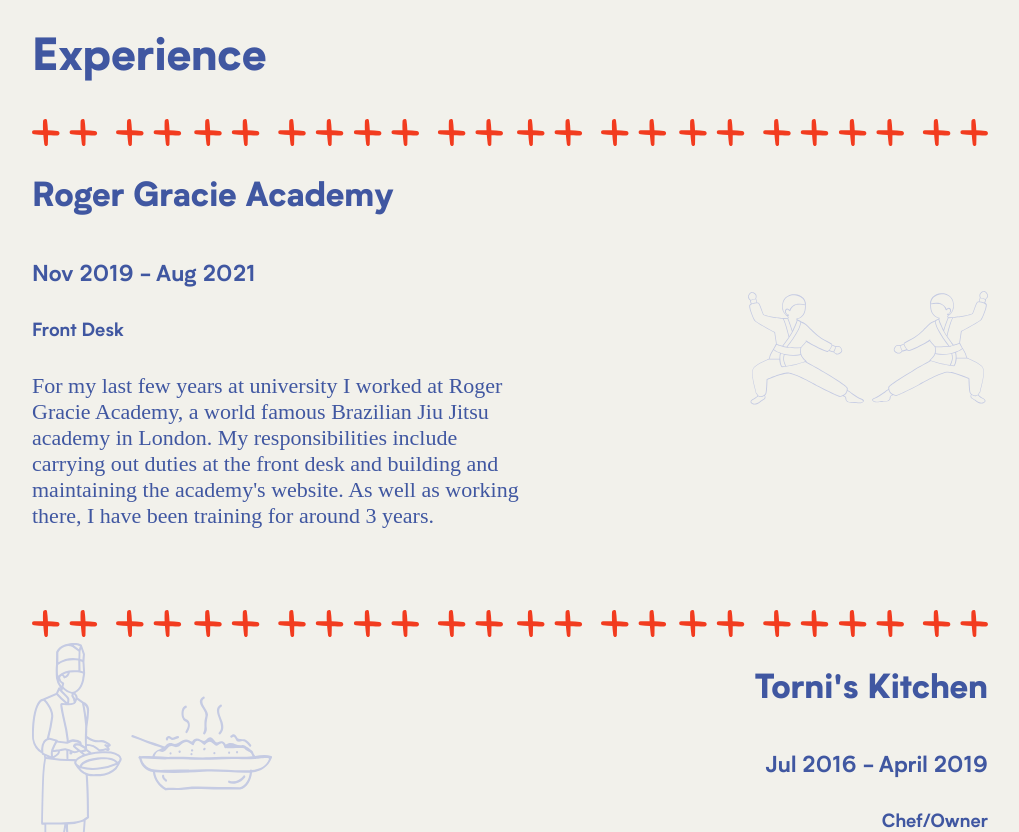
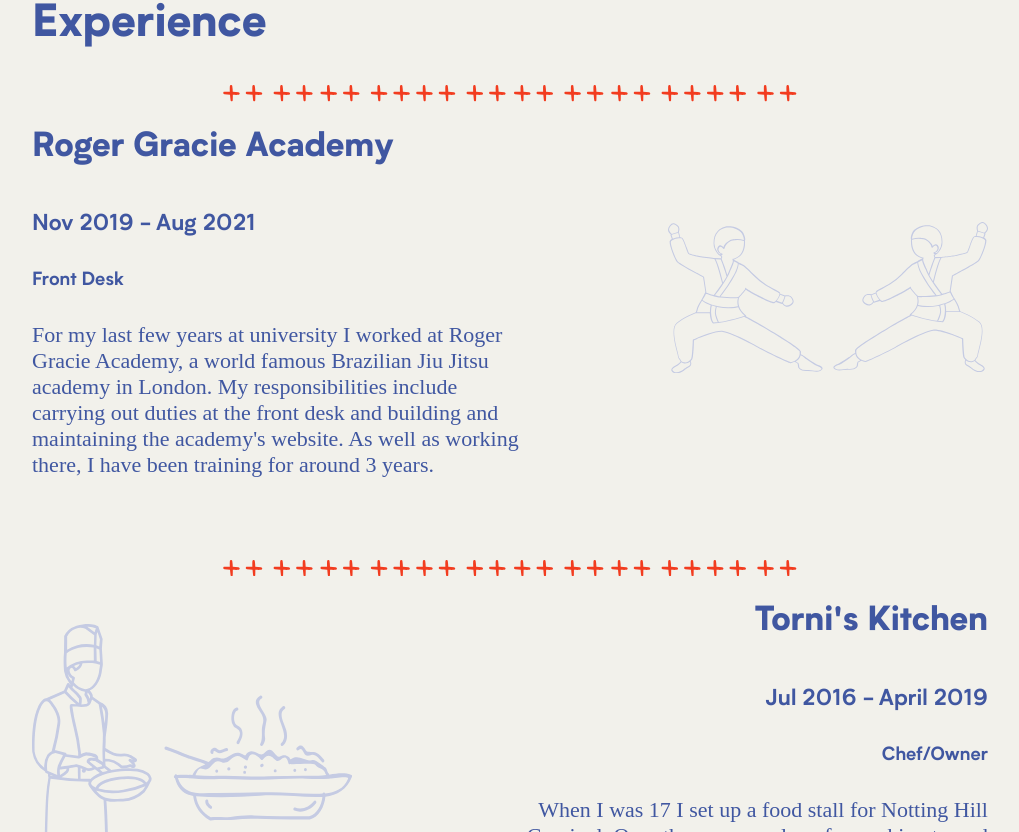
Before and after one commit to arthurfincham/react-portfolio, a React (Create React App) app: page / in a window 1280 px wide. Shown: the part 2088-2920 px from the top of the page, without its empty margins (66-1085 px from the left). Built offline with nearby package versions, Linux system fonts and the light colour scheme; a web font is replaced by a local one.

Commit message:
add previews

```diff
--- a/src/App.css
+++ b/src/App.css
@@ -153,12 +153,14 @@
   flex-direction: row;
   justify-content: space-between;
   align-items: center;
+  flex-wrap: wrap;
 }
 
 .flex-row-rev {
   display: flex;
   flex-direction: row-reverse;
   justify-content: space-between;
+  align-items: center;
   text-align: right;
 }
 
@@ -169,10 +171,15 @@
 .w-90 {
   width: 90%;
 }
-
+.w-100 {
+  width: 100%;
+  display: flex;
+  align-items: center;
+}
 .divider {
   margin: 0 auto;
-  width: 100%;
+  width: 60%;
+  text-align: center;
 }
 
 .edu-icons {
@@ -244,5 +251,15 @@
 }
 
 .job-icons {
-  width: 30vmin;
+  width: 40vmin;
 }
+
+.acebook-preview {
+  width: 60vmin;
+  margin: 0;
+}
+
+.instaclone-preview {
+  width: 25vmin;
+  margin: 0;
+}
--- a/src/components/Project.js
+++ b/src/components/Project.js
@@ -1,21 +1,24 @@
 import Divider from './graphics/Divider';
 import GitHubLogo from './graphics/GitHubLogo.js';
 
-export default function Project({ props }) {
+export default function Project({ props, iconData, rowOrder }) {
   const svgFill = 'white';
   const svgClass = 'project-repo-link svg-link';
   return (
     <>
       <Divider fill={svgFill} />
       <div className="item-container">
-        <div className="flex-row row-center">
-          <h2>{props.title}</h2>
-          <a href={props.repoURL}>
-            <GitHubLogo fill={svgFill} svgClass={svgClass} />
-          </a>
+        <div className={rowOrder}>
+          <div className="flex-col w-45ch">
+            <a href={props.repoURL}>
+              <GitHubLogo fill={svgFill} svgClass={svgClass} />
+            </a>
+            <h2>{props.title}</h2>
+            <h5>{props.subTitle}</h5>
+            <p>{props.description}</p>
+          </div>
+          {iconData}
         </div>
-        <h5>{props.subTitle}</h5>
-        <p>{props.description}</p>
       </div>
     </>
   );
--- a/src/components/Projects.js
+++ b/src/components/Projects.js
@@ -1,14 +1,17 @@
 import Project from './Project';
+import acebookPreview from './graphics/acebookPreview.svg';
+import instaclonePreview from './graphics/instaclonePreview.svg';
+
 import { classNotes, acebook, instaclone, summary, chitter } from '../data/ProjectData';
 export default function Projects() {
   return (
     <div className="section-box" id="Projects">
       <h1 className="sticky-thc">Projects</h1>
-      <Project props={classNotes} />
-      <Project props={instaclone} />
-      <Project props={acebook} />
-      <Project props={summary} />
-      <Project props={chitter} />
+      <Project props={classNotes} rowOrder={'flex-row'} iconData={'asd'} />
+      <Project props={instaclone} rowOrder={'flex-row-rev'} iconData={<img src={instaclonePreview} className="instaclone-preview" />} />
+      <Project props={acebook} rowOrder={'flex-row'} iconData={<img src={acebookPreview} className="acebook-preview" />} />
+      <Project props={summary} rowOrder={'flex-row-rev'} iconData={'asd'} />
+      <Project props={chitter} rowOrder={'flex-row'} iconData={'asd'} />
     </div>
   );
 }
--- a/src/components/graphics/Divider.js
+++ b/src/components/graphics/Divider.js
@@ -1,5 +1,6 @@
 export default function Divider({ fill }) {
   return (
+    <div className="w-100">
       <svg width="100%" height="100%" className="divider" fill={fill} xmlns="http://www.w3.org/2000/svg" viewBox="0 0 2192.08 62.1">
         <defs></defs>
         <path
@@ -99,5 +100,6 @@
           transform="translate(0 -40.54)"
         />
       </svg>
+    </div>
   );
 }
```
Also changed, not shown: src/components/graphics/acebookPreview.svg (added), src/components/graphics/instaclonePreview.svg (added). Lines whose indentation alone changed are shown as unchanged.
